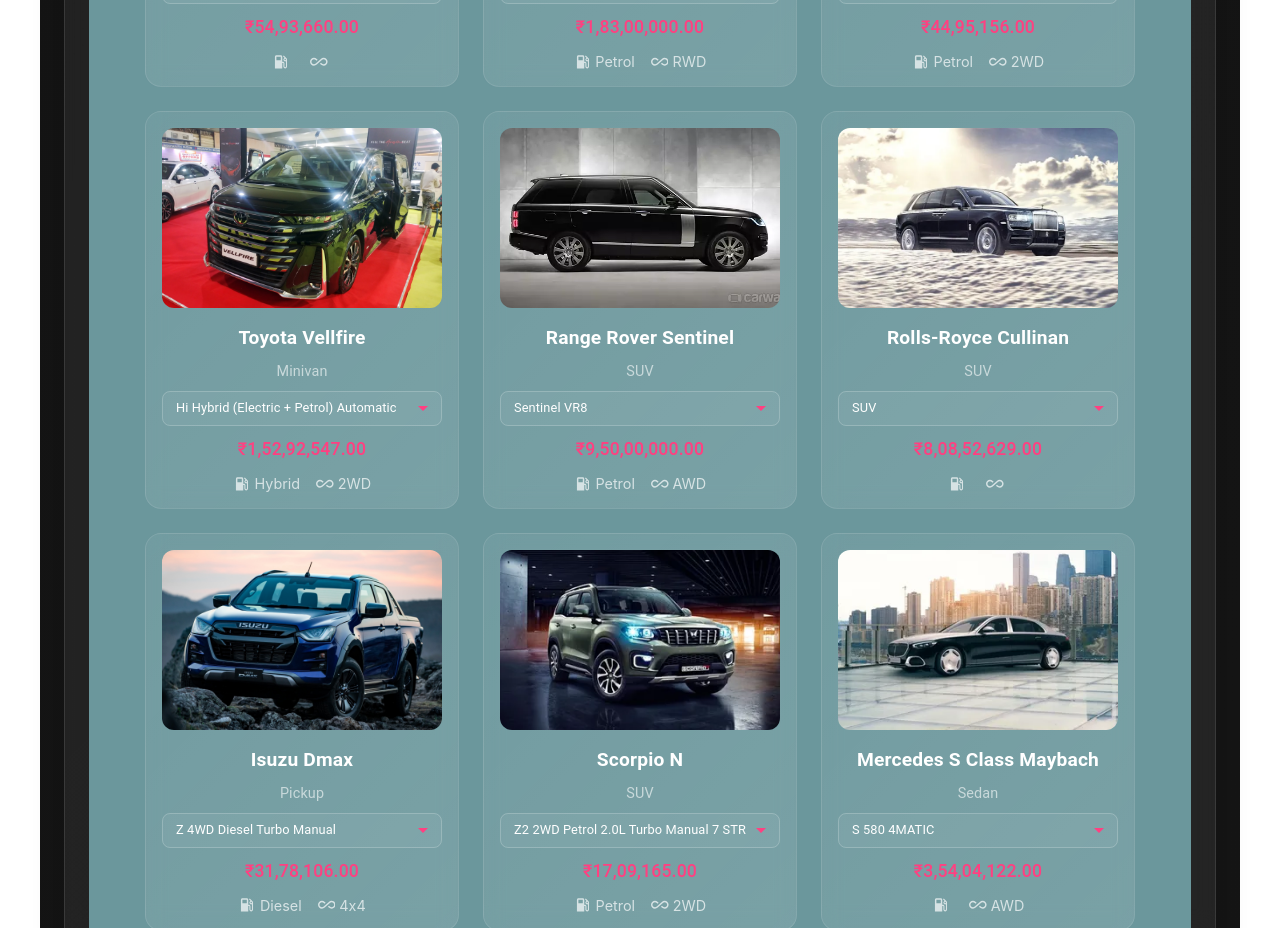
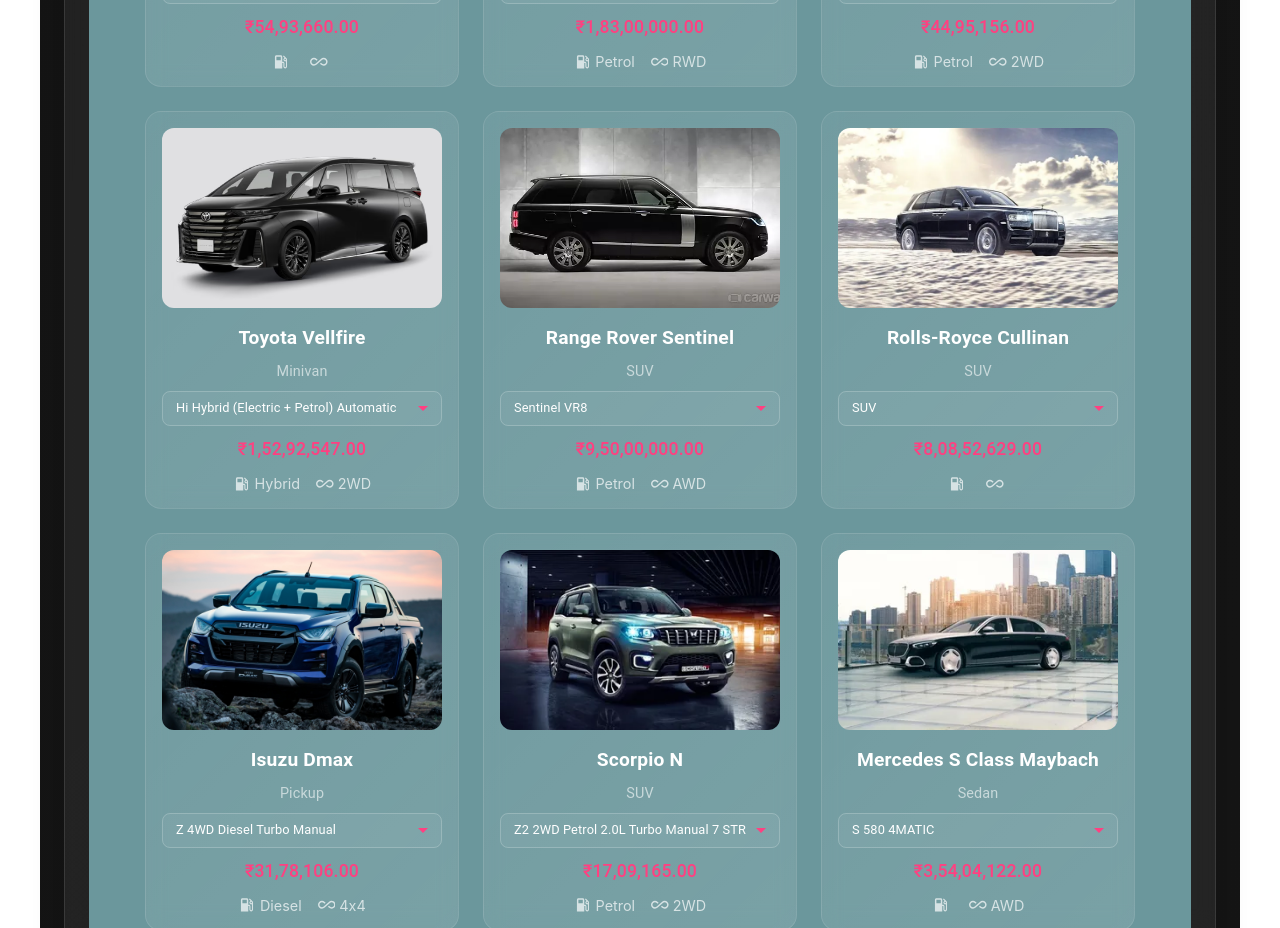
Before and after one commit to kyg247/my_garage, a React (Create React App) app: page / in a window 1280 px wide. Shown: the part 4920-5848 px from the top of the page. Built offline with nearby package versions, Linux system fonts and the light colour scheme.

Commit message:
Changed vellfire image

```diff
--- a/src/Data.js
+++ b/src/Data.js
@@ -1320,7 +1320,7 @@
   {
     "car": "Toyota Vellfire",
     "cost": 15292547,
-    "img": "/images/vellfire.jpg",
+    "img": "/images/vellfire.avif",
     "maker": "Toyota",
     "type": "Minivan",
     "fuel_type": "Hybrid",
```
Also changed, not shown: public/images/vellfire.avif (added).
